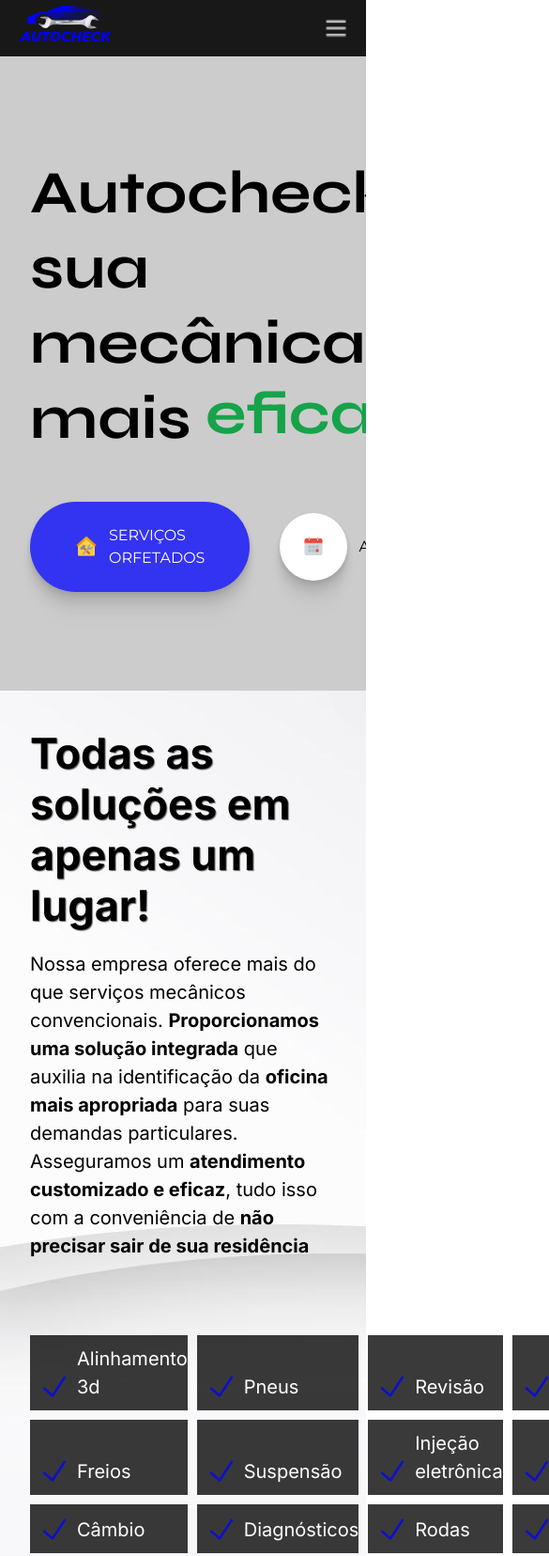
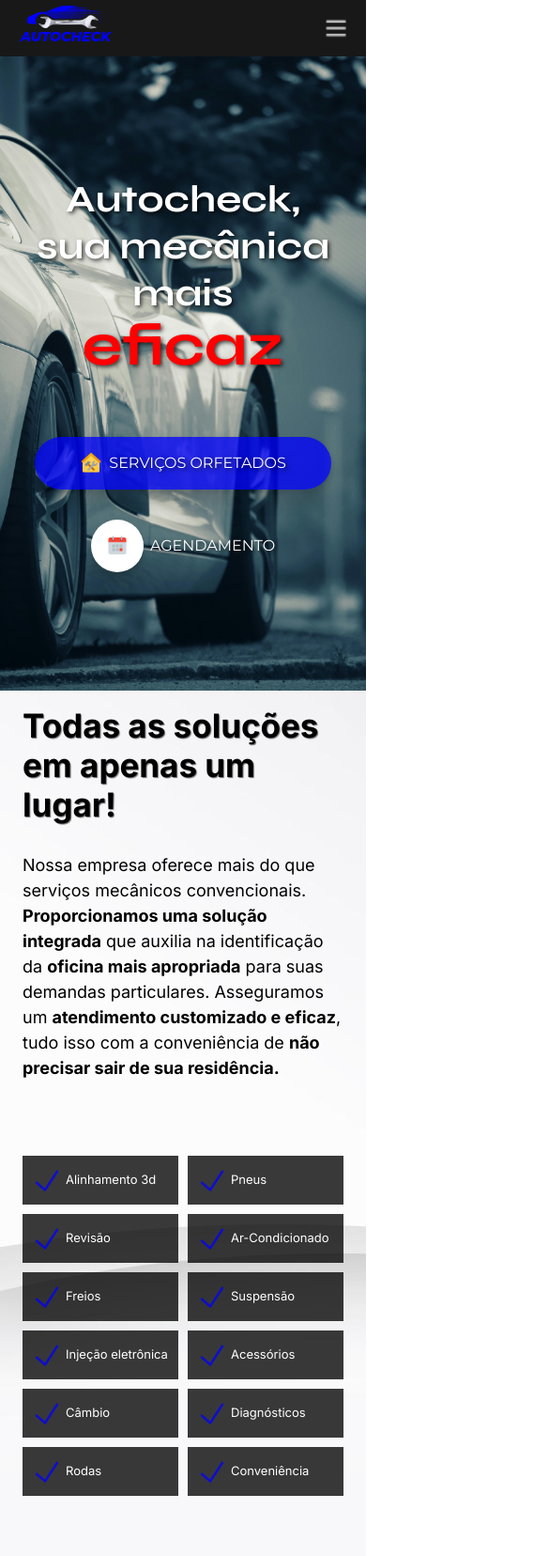
Before and after one commit to KaioCBraga/Homepage-Projeto-Faculdade-, a plain HTML site: page index.html in a window 390 px wide. Shown: the top 1656 px of the page at 94% size, 585 px wide, since content can reach past the window. Drawn offline with Linux system fonts and the light colour scheme.

Commit message:
finalizado

```diff
--- a/index.html
+++ b/index.html
@@ -95,7 +95,7 @@
             auxilia na identificação da <strong>oficina mais apropriada</strong> para suas demandas particulares.
             Asseguramos um
             <strong>atendimento customizado e eficaz</strong>, tudo isso com a conveniência de <strong>não precisar sair
-              de sua residência</strong>
+              de sua residência.</strong>
           </p>
         </div>
         <div class="solutions-body">
--- a/styles/banner.css
+++ b/styles/banner.css
@@ -62,3 +62,26 @@
     transform: translateX(-100%);
   }
 }
+
+@media (max-width: 1200px) {
+  .logos-slide img {
+    height: 80px;
+  }
+}
+
+@media (max-width: 450px) {
+  .logos-slide img {
+    height: 60px;
+  }
+
+  .main-banner .conteudo {
+    & h2 {
+      line-height: 1.5;
+      font-size: 36px;
+    }
+
+    & span {
+      font-size: 14px;
+    }
+  }
+}
--- a/styles/diferentions.css
+++ b/styles/diferentions.css
@@ -83,3 +83,31 @@ section.diferentions {
 
   to {}
 }
+
+@media (max-width: 1200px) {
+  .diferentions-body {
+    & img {
+      width: 100%;
+      height: 180px;
+    }
+
+    grid-template-columns: 1fr 1fr;
+  }
+}
+
+@media (max-width: 700px) {
+  .diferentions-header {
+    & h2 {
+      font-size: 35px;
+      line-height: 1.2;
+    }
+
+    & span {
+      font-size: 14px;
+    }
+  }
+
+  .diferentions-body {
+    grid-template-columns: 1fr;
+  }
+}
--- a/styles/global.css
+++ b/styles/global.css
@@ -7,16 +7,6 @@
 }
 
 :root {
-  --car-sun: rgba(0, 0, 255, 0.75);
-  --car-sky-mid: #06B6D4;
-  --car-sky-light: #67E8F9;
-  --car-joy-mid: #DB2777;
-  --car-joy-light: #F472B6;
-  --car-leaf-mid: #16A34A;
-  --text: #000;
-  --highlights: #000;
-  --background: #FAFAFA;
-
   --ff-base: "Montserrat", sans-serif;
   --text-sm: 0.875rem;
   --text-base: 1rem;
@@ -39,11 +29,6 @@ h1 {
   line-height: 1.25;
 }
 
-h2 {
-  font-size: var(--text-lg);
-  line-height: 1.2;
-}
-
 a {
   color: inherit;
   text-decoration: none;
--- a/styles/hero.css
+++ b/styles/hero.css
@@ -1,5 +1,5 @@
 section.hero {
-  max-width: 80rem;
+  max-width: 100rem;
   width: 100%;
   padding: 2.5rem 2rem;
   margin-inline: auto;
@@ -8,6 +8,7 @@ section.hero {
   justify-content: space-between;
   overflow: hidden;
   height: 80vh;
+
 
   & h1 div {
     display: inline-block;
@@ -23,15 +24,15 @@ section.hero {
 
   & h1 span:nth-child(1),
   & h1 span:nth-child(4) {
-    color: var(--car-sky-mid);
+    color: green;
   }
 
   & h1 span:nth-child(2) {
-    color: var(--car-joy-mid);
+    color: orange;
   }
 
   & h1 span:nth-child(3) {
-    color: var(--car-leaf-mid);
+    color: red;
   }
 
   & h1 span {
@@ -56,7 +57,7 @@ section.hero {
 
       &.services {
         padding: 1.5rem 3rem;
-        background-color: var(--car-sun);
+        background-color: rgba(0, 0, 255, 0.75);
         color: white;
       }
 
@@ -86,8 +87,8 @@ section.hero {
   &>div:nth-child(2) {
     display: block;
     width: 100%;
-    max-width: 30.5rem;
-    height: 30.5rem;
+    max-width: 688px;
+    height: 688px;
 
     & .content {
       width: 100%;
@@ -143,11 +144,6 @@ section.hero {
     opacity: 1;
   }
 }
-
-
-
-
-
 
 @keyframes slideUp {
 
@@ -219,3 +215,77 @@ section.hero {
     transform: translateY(-15rem);
   }
 }
+
+
+@media (max-width: 1200px) {
+  section.hero {
+    max-width: 80rem;
+    height: 55vh;
+    background-image: url(../img/hero/hero-background.jpg);
+    background-size: cover;
+    background-repeat: no-repeat;
+    background-position: center;
+
+
+    &>div:nth-child(1) {
+      text-align: center;
+      margin-inline: auto;
+      color: white;
+      text-shadow: 2px 2px 4px rgba(0, 0, 0, 0.712);
+    }
+
+    &>div:nth-child(2) {
+      display: none;
+    }
+  }
+}
+
+@media (max-width: 800px) {}
+
+@media (max-width: 450px) {
+  section.hero {
+    max-width: 100vw;
+    padding-inline: 10px;
+    height: 80vh;
+
+
+    &>div:nth-child(1) {
+      text-align: center;
+
+      & h1 {
+        font-size: 40px;
+        max-width: 20rem;
+
+      }
+
+      & h1 span {
+        font-size: 63px;
+      }
+
+
+    }
+
+    & .buttons {
+      flex-direction: column;
+      align-items: center;
+      justify-items: center;
+
+      & .button {
+        gap: 0.45rem;
+
+        &.services {
+          padding: 1rem 3rem;
+        }
+
+        &.agenda {
+          align-items: center;
+          justify-items: center;
+        }
+
+        &.agenda span {
+          padding: 1rem
+        }
+      }
+    }
+  }
+}
--- a/styles/parceiro.css
+++ b/styles/parceiro.css
@@ -45,3 +45,17 @@
 
 
 }
+
+
+@media (max-width: 650px) {
+  .parceiro-body {
+    & .button {
+      padding: 1rem 1.5rem;
+    }
+
+    & h2 {
+      font-size: 40px;
+      line-height: 1.2;
+    }
+  }
+}
--- a/styles/solutions.css
+++ b/styles/solutions.css
@@ -48,3 +48,39 @@
   }
 
 }
+
+
+@media (max-width: 1200px) {
+  .solutions-body .elements {
+    grid-template-columns: 1fr 1fr 1fr;
+  }
+}
+
+@media (max-width: 450px) {
+  .solutions-intro {
+    & h2 {
+      font-size: 35px;
+      line-height: 1.2;
+      margin-bottom: 10px;
+    }
+
+    & p {
+      font-size: 18px;
+    }
+  }
+
+  .solutions-element {
+    max-width: 80rem;
+    padding: 1rem 1.5rem;
+  }
+
+  .solutions-body .elements {
+    grid-template-columns: 1fr 1fr;
+    font-size: 13px;
+
+    & span {
+      gap: 4px;
+      align-items: center;
+    }
+  }
+}
```
Also changed, not shown: img/hero/hero-background.jpg (added).
